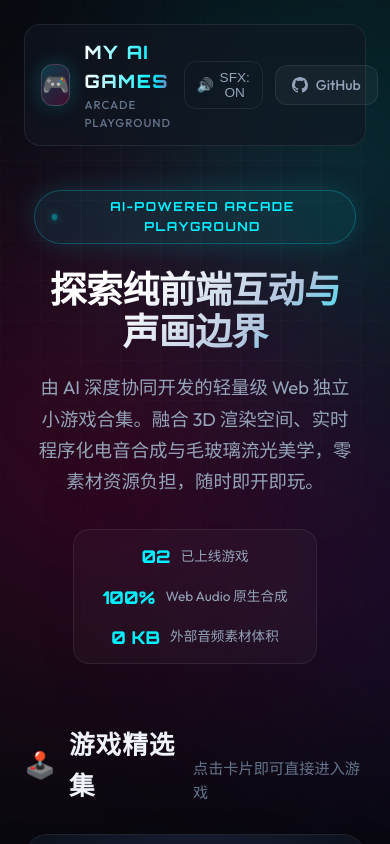
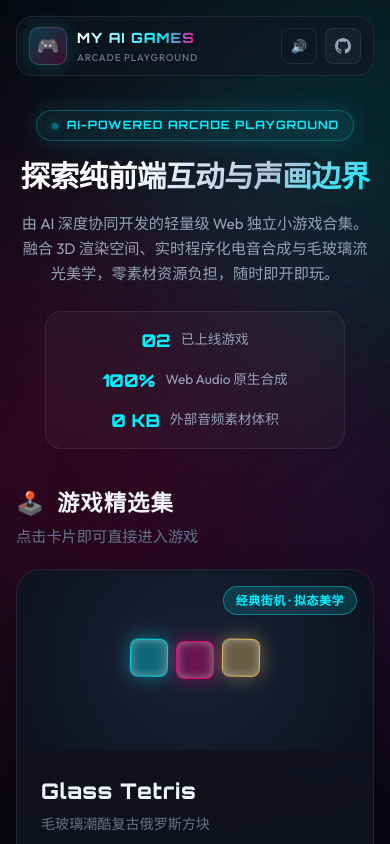
Before and after one commit to jsbrzdf/my-ai-games, a website: page index.html in a window 390 px wide. Shown: the top 844 px of the page. Drawn offline with Linux system fonts and the light colour scheme.

Commit message:
fix: optimize mobile header layout and prevent icon deformation

```diff
--- a/hub.css
+++ b/hub.css
@@ -148,11 +148,17 @@ html, body {
   align-items: center;
   gap: 14px;
   text-decoration: none;
+  min-width: 0;
+  flex-shrink: 1;
 }
 
 .brand-icon-box {
   width: 42px;
   height: 42px;
+  min-width: 42px;
+  min-height: 42px;
+  aspect-ratio: 1 / 1;
+  flex-shrink: 0;
   border-radius: var(--radius-md);
   background: linear-gradient(135deg, rgba(0, 240, 255, 0.2), rgba(255, 0, 127, 0.2));
   border: 1px solid rgba(255, 255, 255, 0.15);
@@ -166,6 +172,7 @@ html, body {
 .brand-text-col {
   display: flex;
   flex-direction: column;
+  min-width: 0;
 }
 
 .brand-title {
@@ -176,6 +183,7 @@ html, body {
   background: linear-gradient(90deg, #ffffff, #00f0ff 70%, #ff007f);
   -webkit-background-clip: text;
   -webkit-text-fill-color: transparent;
+  white-space: nowrap;
 }
 
 .brand-tag {
@@ -183,12 +191,14 @@ html, body {
   font-weight: 500;
   color: var(--text-dim);
   letter-spacing: 1px;
+  white-space: nowrap;
 }
 
 .nav-links {
   display: flex;
   align-items: center;
   gap: 12px;
+  flex-shrink: 0;
 }
 
 .nav-link-btn {
@@ -204,6 +214,7 @@ html, body {
   background: rgba(255, 255, 255, 0.04);
   border: 1px solid var(--border-glass);
   transition: var(--transition-smooth);
+  flex-shrink: 0;
 }
 
 .nav-link-btn:hover {
@@ -225,11 +236,19 @@ html, body {
   align-items: center;
   gap: 6px;
   transition: var(--transition-smooth);
+  flex-shrink: 0;
 }
 
 .nav-audio-toggle:hover {
   color: var(--primary-cyan);
   border-color: rgba(0, 240, 255, 0.3);
+}
+
+.nav-btn-icon {
+  display: inline-flex;
+  align-items: center;
+  justify-content: center;
+  flex-shrink: 0;
 }
 
 /* ==========================================================================
@@ -709,31 +728,144 @@ html, body {
    Responsive Adaptations
    ========================================================================== */
 @media (max-width: 768px) {
+  .hub-container {
+    padding: 16px 16px 60px;
+  }
+
+  .hub-nav {
+    margin-bottom: 24px;
+    padding: 12px 14px;
+    gap: 10px;
+  }
+
+  .nav-brand-group {
+    gap: 10px;
+  }
+
+  .brand-icon-box {
+    width: 38px;
+    height: 38px;
+    min-width: 38px;
+    min-height: 38px;
+    font-size: 18px;
+    border-radius: 10px;
+  }
+
+  .brand-title {
+    font-size: 0.96rem;
+    letter-spacing: 1px;
+  }
+
+  .brand-tag {
+    font-size: 0.65rem;
+    letter-spacing: 0.8px;
+  }
+
+  .nav-links {
+    gap: 8px;
+  }
+
+  .nav-audio-toggle,
+  .nav-link-btn {
+    padding: 8px 10px;
+    font-size: 0.82rem;
+    gap: 5px;
+  }
+
+  .hero-section {
+    padding: 10px 4px 36px;
+  }
+
+  .hero-pill-badge {
+    font-size: 0.72rem;
+    padding: 5px 14px;
+    margin-bottom: 16px;
+    letter-spacing: 1px;
+  }
+
   .hero-title {
-    font-size: 2.3rem;
+    font-size: 2.1rem;
+    line-height: 1.3;
+    margin-bottom: 16px;
+    word-break: keep-all;
+    overflow-wrap: break-word;
+  }
+
+  .hero-desc {
+    font-size: 0.95rem;
+    line-height: 1.65;
+    margin-bottom: 24px;
   }
 
   .hero-stats-row {
     flex-direction: column;
     gap: 12px;
     border-radius: var(--radius-lg);
+    padding: 14px 20px;
+    width: 100%;
+    max-width: 300px;
+    margin: 0 auto;
   }
 
   .stat-divider {
     display: none;
   }
 
+  .section-header {
+    flex-direction: column;
+    align-items: flex-start;
+    gap: 4px;
+    margin-bottom: 20px;
+  }
+
+  .section-title {
+    font-size: 1.4rem;
+  }
+
   .games-grid {
     grid-template-columns: 1fr;
-  }
-
-  .hub-nav {
-    margin-bottom: 24px;
-    padding: 12px 16px;
+    gap: 20px;
+    margin-bottom: 40px;
   }
 
   .hub-footer {
     flex-direction: column;
     text-align: center;
+    gap: 12px;
+    padding-top: 28px;
   }
 }
+
+/* Compact mobile screens (<= 480px) */
+@media (max-width: 480px) {
+  .hub-nav {
+    padding: 10px 12px;
+  }
+
+  .brand-title {
+    font-size: 0.88rem;
+  }
+
+  .brand-tag {
+    font-size: 0.62rem;
+  }
+
+  .nav-btn-text {
+    display: none;
+  }
+
+  .nav-audio-toggle,
+  .nav-link-btn {
+    width: 36px;
+    height: 36px;
+    min-width: 36px;
+    min-height: 36px;
+    padding: 0;
+    justify-content: center;
+    border-radius: 8px;
+  }
+
+  .hero-title {
+    font-size: 1.85rem;
+  }
+}
--- a/index.html
+++ b/index.html
@@ -34,16 +34,16 @@
       </a>
 
       <div class="nav-links">
-        <button id="hub-sound-btn" class="nav-audio-toggle" title="音效开关">
-          <span id="sound-icon">🔊</span>
-          <span id="sound-text">SFX: ON</span>
+        <button id="hub-sound-btn" class="nav-audio-toggle" title="音效开关" aria-label="音效开关">
+          <span id="sound-icon" class="nav-btn-icon">🔊</span>
+          <span id="sound-text" class="nav-btn-text">SFX: ON</span>
         </button>
 
-        <a href="https://github.com/jsbrzdf/my-ai-games" target="_blank" rel="noopener noreferrer" class="nav-link-btn" title="查看 GitHub 源码">
-          <svg viewBox="0 0 24 24" width="16" height="16" fill="currentColor">
+        <a href="https://github.com/jsbrzdf/my-ai-games" target="_blank" rel="noopener noreferrer" class="nav-link-btn" title="查看 GitHub 源码" aria-label="GitHub 源码">
+          <svg class="nav-btn-icon" viewBox="0 0 24 24" width="16" height="16" fill="currentColor">
             <path d="M12 0C5.37 0 0 5.37 0 12c0 5.31 3.435 9.795 8.205 11.385.6.105.825-.255.825-.57 0-.285-.015-1.23-.015-2.235-3.015.555-3.795-.735-4.035-1.41-.135-.345-.72-1.41-1.23-1.695-.42-.225-1.02-.78-.015-.795.945-.015 1.62.87 1.845 1.23 1.08 1.815 2.805 1.305 3.495.99.105-.78.42-1.305.765-1.605-2.67-.3-5.46-1.335-5.46-5.925 0-1.305.465-2.385 1.23-3.225-.12-.3-.54-1.53.12-3.18 0 0 1.005-.315 3.3 1.23.96-.27 1.98-.405 3-.405s2.04.135 3 .405c2.295-1.56 3.3-1.23 3.3-1.23.66 1.65.24 2.88.12 3.18.765.84 1.23 1.905 1.23 3.225 0 4.605-2.805 5.625-5.475 5.925.435.375.81 1.095.81 2.22 0 1.605-.015 2.895-.015 3.3 0 .315.225.69.825.57A12.02 12.02 0 0024 12c0-6.63-5.37-12-12-12z"/>
           </svg>
-          <span>GitHub</span>
+          <span class="nav-btn-text">GitHub</span>
         </a>
       </div>
     </header>
```
